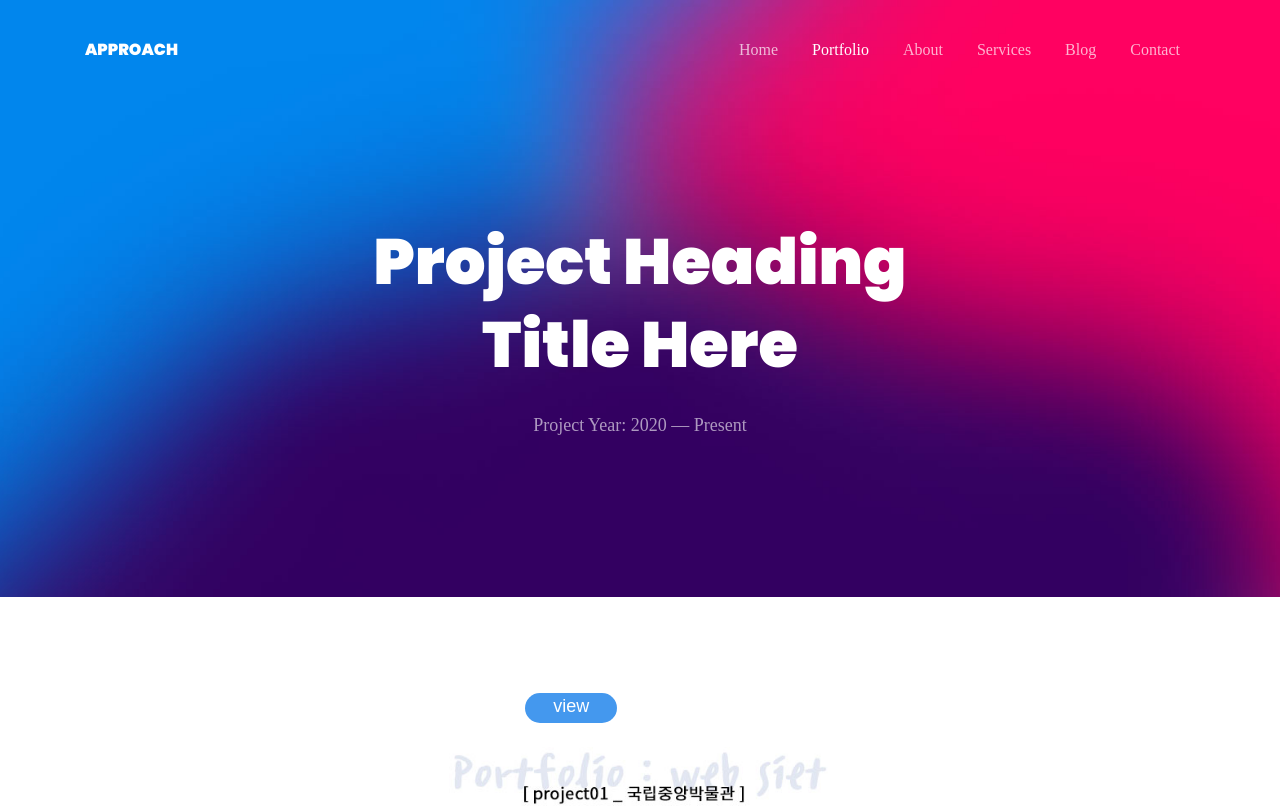
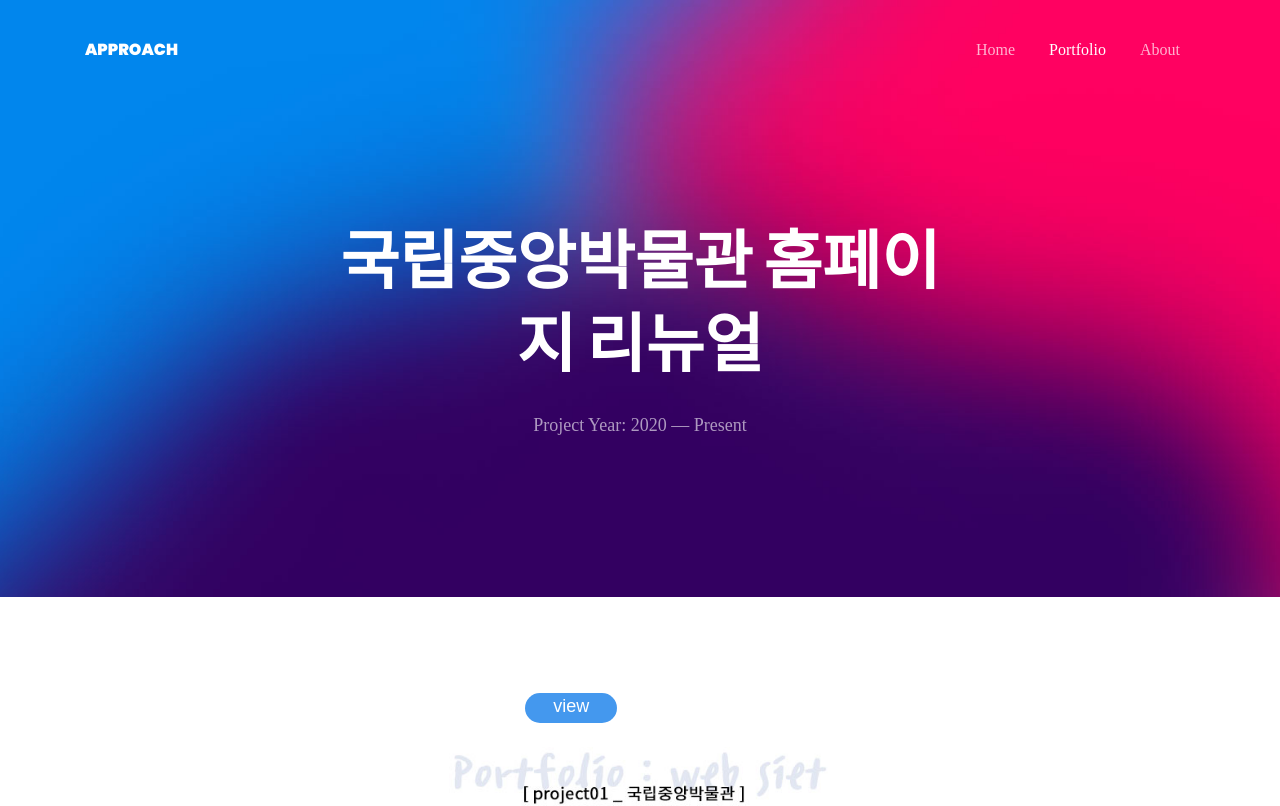
Before and after one commit to qwr1620/hyojinportfolio, a plain HTML site: page portfolio-museum.html in a window 1280 px wide. Shown: the top 806 px of the page. Drawn offline with Linux system fonts and the light colour scheme; files whose address does not match are found by name; a web font is replaced by a local one.

Commit message:
Add files via upload

```diff
--- a/portfolio-museum.html
+++ b/portfolio-museum.html
@@ -60,11 +60,8 @@
               <nav class="site-navigation text-right ml-auto d-none d-lg-block" role="navigation">
                 <ul class="site-menu main-menu js-clone-nav ml-auto ">
                   <li><a href="index.html" class="nav-link">Home</a></li>
-                  <li class="active"><a href="portfolio.html" class="nav-link">Portfolio</a></li>
+                  <li class="active"><a href="blog.html" class="nav-link">Portfolio</a></li>
                   <li><a href="about.html" class="nav-link">About</a></li>
-                  <li><a href="services.html" class="nav-link">Services</a></li>
-                  <li><a href="blog.html" class="nav-link">Blog</a></li>
-                  <li><a href="contact.html" class="nav-link">Contact</a></li>
                 </ul>
               </nav>
             </div>
@@ -80,7 +77,7 @@
       <div class="container">
         <div class="row align-items-center text-center justify-content-center">
           <div class="col-lg-7">
-            <h1 class="text-white mb-4">Project Heading Title Here</h1>
+            <h1 class="text-white mb-4">국립중앙박물관 홈페이지 리뉴얼</h1>
             <p class="lead">Project Year: 2020 &mdash; Present</p>
 
           </div>
@@ -91,7 +88,7 @@
     <div class="container-fluid portfolio-wrap bg-light pt-0 site-section">
       <div class="row justify-content-center">
         <div class="col-md-7">
-         <div class="view"><a href="https://qwr1620.github.io/museum/"  target="_blank">view website</a></div>
+         <div class="view"><a href="https://qwr1620.github.io/mus/"  target="_blank">view website</a></div>
           <img src="images/museuminfo.jpg" alt="Image" class="img-fluid">
         </div>
       </div>
```
